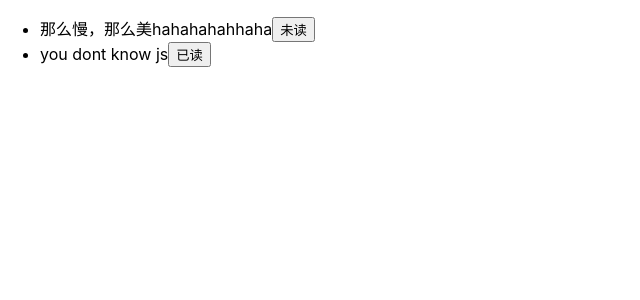
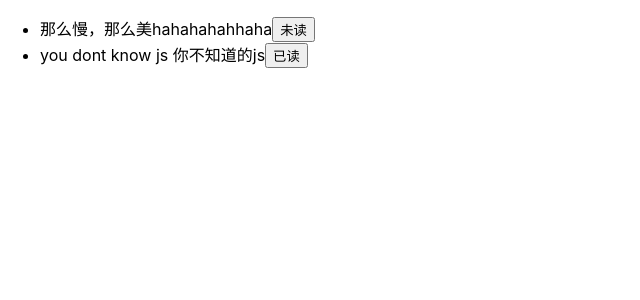
Before and after one commit to GinaJin/react-start, a React (Create React App) app: page / in a window 1280 px wide. Shown: the top 300 px of the page, without its empty margins (0-640 px from the left). Built offline with nearby package versions, Linux system fonts and the light colour scheme.

Commit message:
test:不知道的js

```diff
--- a/src/Book.js
+++ b/src/Book.js
@@ -15,7 +15,7 @@
                     },
                     {
                         id: 1,
-                        name: 'you dont know js',
+                        name: 'you dont know js 你不知道的js',
                         isRead: true
                     }
                 ]
```
